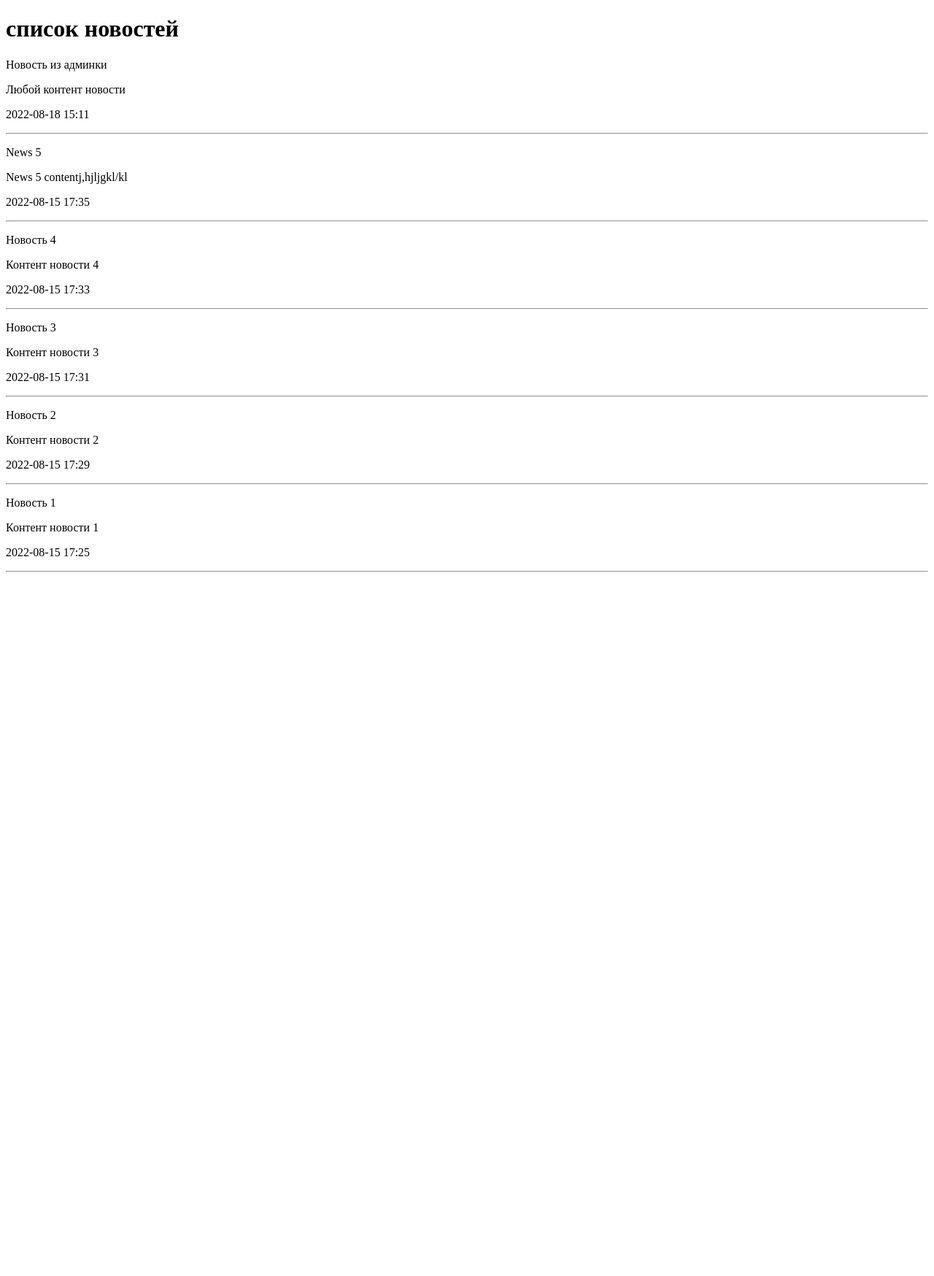
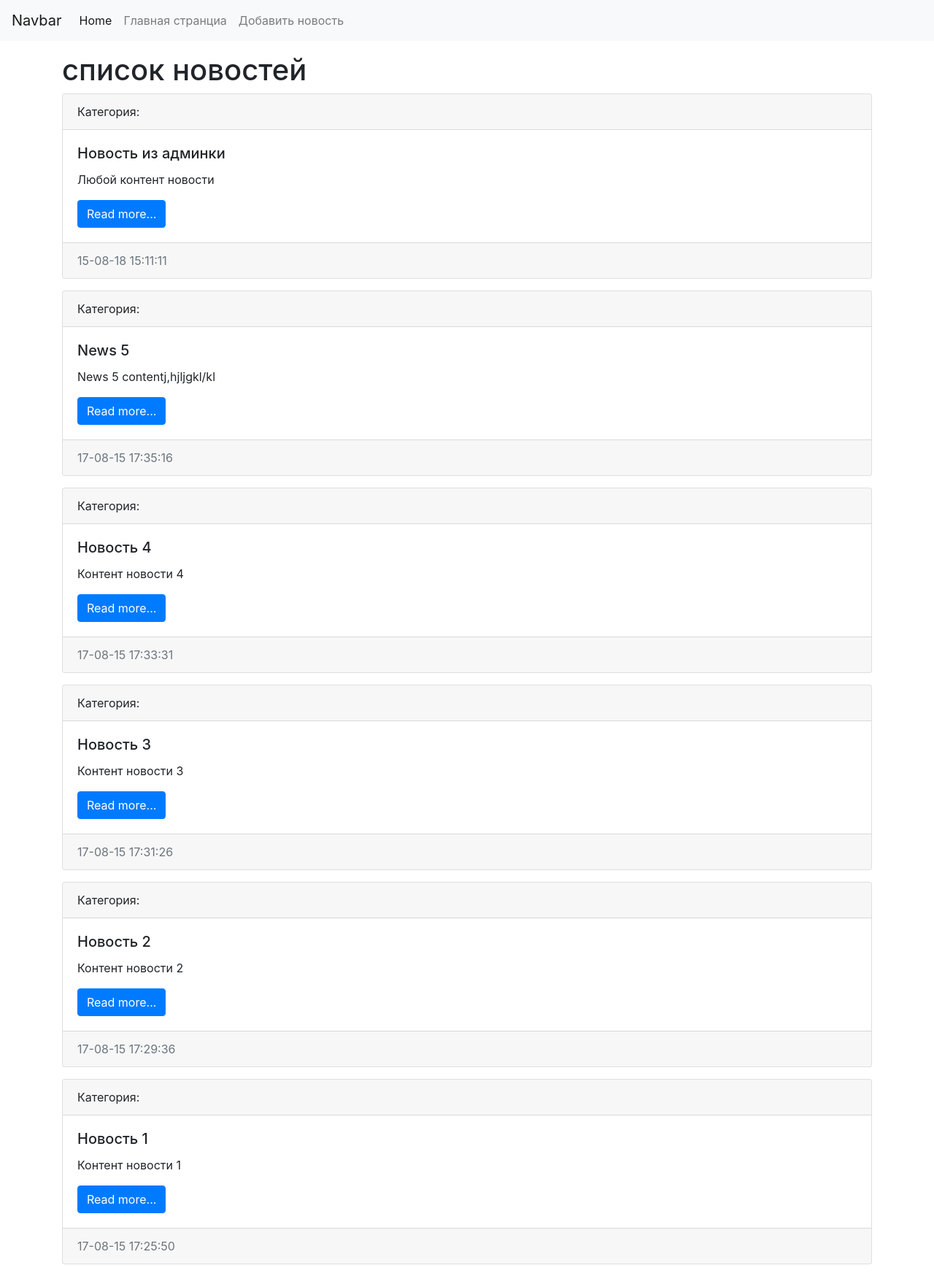
Before and after one commit to Artemiy-K/FirstProgramm, a Django app: page /news/ in a window 1280 px wide. Shown: the whole page at 73% size. Before the commit the page ends 784 px from the top, so only its background shows below. Run offline with Django 4.2, Linux system fonts and the light colour scheme; data comes from the database, SQL or seed files in the repository.

Commit message:
add Template Appearance

```diff
--- a/djangoman/news/templates/news/index.html
+++ b/djangoman/news/templates/news/index.html
@@ -1,21 +1,67 @@
-<!DOCTYPE html>
+<!doctype html>
 <html lang="en">
 <head>
-    <meta charset="UTF-8">
+    <meta charset="utf-8">
+    <meta name="viewport" content="width=device-width, initial-scale=1, shrink-to-fit=no">
+
+    <link rel="stylesheet" href="https://cdn.jsdelivr.net/npm/bootstrap@4.4.1/dist/css/bootstrap.min.css"
+          integrity="sha384-Vkoo8x4CGsO3+Hhxv8T/Q5PaXtkKtu6ug5TOeNV6gBiFeWPGFN9MuhOf23Q9Ifjh" crossorigin="anonymous">
+
     <title>{{ title }}</title>
 </head>
 <body>
+<nav class="navbar navbar-expand-lg navbar-light bg-light">
+    <a class="navbar-brand" href="/">Navbar</a>
+    <button class="navbar-toggler" type="button" data-toggle="collapse" data-target="#navbarSupportedContent"
+            aria-controls="navbarSupportedContent" aria-expanded="false" aria-label="Toggle navigation">
+        <span class="navbar-toggler-icon"></span>
+    </button>
 
-<h1>{{ title }}</h1>
+    <div class="collapse navbar-collapse" id="navbarSupportedContent">
+        <ul class="navbar-nav mr-auto">
+            <li class="nav-item active">
+                <a class="nav-link" href="#">Home <span class="sr-only">(current)</span></a>
+            </li>
+            <li class="nav-item"><a class="nav-link" href="/">Главная странциа</a></li>
+            <li class="nav-item"><a class="nav-link" href="/">Добавить новость</a></li>
 
-{% for item in news %}
-    <div>
-        <p>{{ item.title }}</p>
-        <p>{{ item.content }}</p>
-        <p>{{ item.created_at|date:"Y-m-d H:i" }}</p>
+        </ul>
     </div>
-    <hr>
-{% endfor %}
+</nav>
 
+<div class="container mt-3">
+    <h1>{{ title }}</h1>
+    <div class="row">
+        <div class="col-md-12">
+            {% for item in news %}
+                <div class="card mb-3">
+                    <div class="card-header">
+                        Категория:
+                    </div>
+                    <div class="card-body">
+                        <h5 class="card-title">{{ item.title }}</h5>
+                        <p class="card-text">{{ item.content }}</p>
+                        <a href="#" class="btn btn-primary">Read more...</a>
+                    </div>
+                    <div class="card-footer text-muted">
+                        {{ item.created_at|date:"H-m-d H:i:s" }}
+                    </div>
+                </div>
+
+            {% endfor %}
+        </div>
+    </div>
+</div>
+
+
+<script src="https://code.jquery.com/jquery-3.4.1.slim.min.js"
+        integrity="sha384-J6qa4849blE2+poT4WnyKhv5vZF5SrPo0iEjwBvKU7imGFAV0wwj1yYfoRSJoZ+n"
+        crossorigin="anonymous"></script>
+<script src="https://cdn.jsdelivr.net/npm/popper.js@1.16.0/dist/umd/popper.min.js"
+        integrity="sha384-Q6E9RHvbIyZFJoft+2mJbHaEWldlvI9IOYy5n3zV9zzTtmI3UksdQRVvoxMfooAo"
+        crossorigin="anonymous"></script>
+<script src="https://cdn.jsdelivr.net/npm/bootstrap@4.4.1/dist/js/bootstrap.min.js"
+        integrity="sha384-wfSDF2E50Y2D1uUdj0O3uMBJnjuUD4Ih7YwaYd1iqfktj0Uod8GCExl3Og8ifwB6"
+        crossorigin="anonymous"></script>
 </body>
 </html>
```
